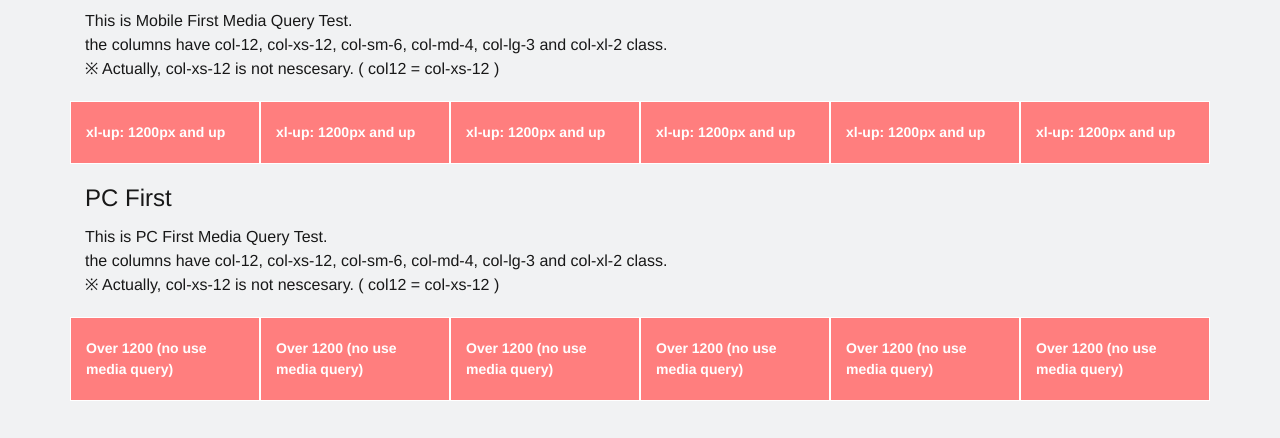
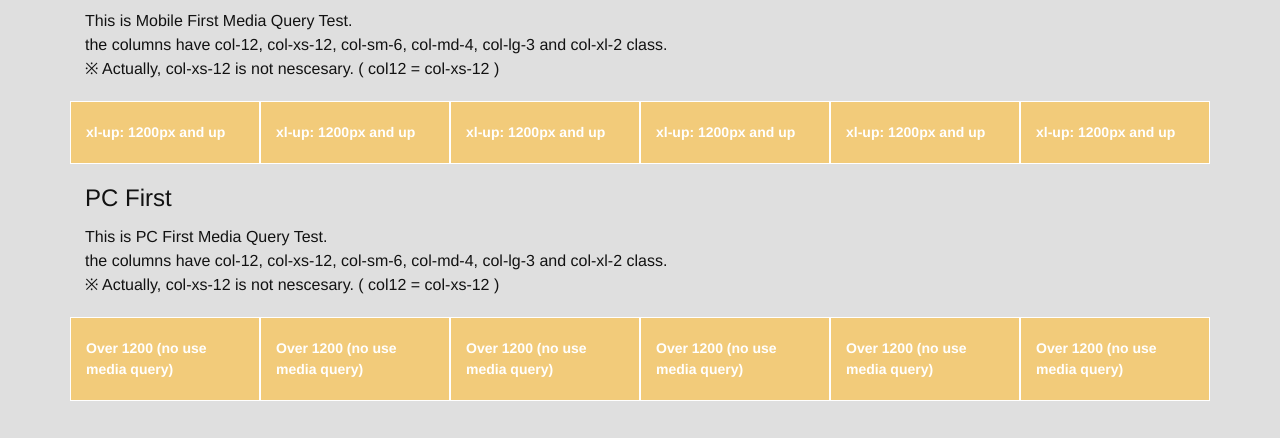
Before and after one commit to masa-sumimoto/html-starter, a website built with webpack: page public/index.html in a window 1280 px wide. Shown: the part 163-601 px from the top of the page. Built offline with nearby package versions, Linux system fonts and the light colour scheme.

Commit message:
Update color system

```diff
--- a/src/scss/core/_variables.scss
+++ b/src/scss/core/_variables.scss
@@ -42,242 +42,333 @@ $h6-font-size: $font-size-base; // 16px
 // ---------------------------------
 // Color System
 // ---------------------------------
+$colors: ();
+
+@function colors($key) {
+  @return map-get($colors, $key);
+}
+
 
 // Mono
 // ------------------------------
 $white: #fff;
 $black: #000;
-$black-600: #5c5c5c;
-$black-700: #464646;
-$black-800: #2e2e2e;
-$black-900: #181818;
+$color-white: #fff;
+$color-black: #000;
+$color-black-900: #121212;
+$color-black-800: #323232;
+$color-black-700: #4b4b4b;
+$color-black-600: #656565;
+$color-black-500: #7e7e7e;
+$color-black-400: #989898;
+$color-black-300: #b1b1b1;
+$color-black-200: #cbcbcb;
+$color-black-100: #e4e4e4;
+$color-gray: #656565;
+$color-gray-900: #747474;
+$color-gray-800: #838383;
+$color-gray-700: #929292;
+$color-gray-600: #a2a2a2;
+$color-gray-500: #b1b1b1;
+$color-gray-400: #c1c1c1;
+$color-gray-300: #d0d0d0;
+$color-gray-200: #dfdfdf;
+$color-gray-100: #efefef;
+$colors: map-merge(
+  (
+    "white": $color-white,
+    "black": $color-black,
+    "black-900": $color-black-900,
+    "black-800": $color-black-800,
+    "black-700": $color-black-700,
+    "black-600": $color-black-600,
+    "black-500": $color-black-500,
+    "black-400": $color-black-400,
+    "black-300": $color-black-300,
+    "black-200": $color-black-200,
+    "black-100": $color-black-100,
+    "gray": $color-gray,
+    "gray-900": $color-gray-900,
+    "gray-800": $color-gray-800,
+    "gray-700": $color-gray-700,
+    "gray-600": $color-gray-600,
+    "gray-500": $color-gray-500,
+    "gray-400": $color-gray-400,
+    "gray-300": $color-gray-300,
+    "gray-200": $color-gray-200,
+    "gray-100": $color-gray-100
+  ),
+  $colors
+);
 
-$gray: #676767;
-$gray-100: #f7f8f8;
-$gray-200: #f1f2f3;
-$gray-300: #e8ebee;
-$gray-400: #e8e8e8;
-$gray-500: #d9d9d9;
-$gray-600: #d1d1d1;
-$gray-700: #c0c1c2;
-$gray-800: #8b8b8b;
-$gray-900: #818181;
+// Living Coral
+// ------------------------------
+$color-living-coral: #ff6f61;
+$color-living-coral-900: #ff7d70;
+$color-living-coral-800: #ff8b80;
+$color-living-coral-700: #ff998f;
+$color-living-coral-600: #ffa89f;
+$color-living-coral-500: #ffb6af;
+$color-living-coral-400: #ffc5bf;
+$color-living-coral-300: #ffd3ce;
+$color-living-coral-200: #ffe1de;
+$color-living-coral-100: #ffefee;
+$colors: map-merge(
+  (
+    "living-coral": $color-living-coral,
+    "living-coral-900": $color-living-coral-900,
+    "living-coral-800": $color-living-coral-800,
+    "living-coral-700": $color-living-coral-700,
+    "living-coral-600": $color-living-coral-600,
+    "living-coral-500": $color-living-coral-500,
+    "living-coral-400": $color-living-coral-400,
+    "living-coral-300": $color-living-coral-300,
+    "living-coral-200": $color-living-coral-200,
+    "living-coral-100": $color-living-coral-100
+  ),
+  $colors
+);
+
+// Aqua Sky
+// ------------------------------
+$color-aqua-sky: #7ac5c5;
+$color-aqua-sky-900: #86caca;
+$color-aqua-sky-800: #94d0d0;
+$color-aqua-sky-700: #a1d6d6;
+$color-aqua-sky-600: #aedcdc;
+$color-aqua-sky-500: #bbe1e1;
+$color-aqua-sky-400: #c9e7e7;
+$color-aqua-sky-300: #d6eded;
+$color-aqua-sky-200: #e3f3f3;
+$color-aqua-sky-100: #f0f8f8;
+$colors: map-merge(
+  (
+    "aqua-sky": $color-aqua-sky,
+    "aqua-sky-900": $color-aqua-sky-900,
+    "aqua-sky-800": $color-aqua-sky-800,
+    "aqua-sky-700": $color-aqua-sky-700,
+    "aqua-sky-600": $color-aqua-sky-600,
+    "aqua-sky-500": $color-aqua-sky-500,
+    "aqua-sky-400": $color-aqua-sky-400,
+    "aqua-sky-300": $color-aqua-sky-300,
+    "aqua-sky-200": $color-aqua-sky-200,
+    "aqua-sky-100": $color-aqua-sky-100
+  ),
+  $colors
+);
+
+// Mimosa
+// ------------------------------
+$color-mimosa: #f0bf59;
+$color-mimosa-900: #f1c569;
+$color-mimosa-800: #f2cb7a;
+$color-mimosa-700: #f4d28a;
+$color-mimosa-600: #f5d89b;
+$color-mimosa-500: #f7deab;
+$color-mimosa-400: #f8e5bc;
+$color-mimosa-300: #faebcc;
+$color-mimosa-200: #fbf2dd;
+$color-mimosa-100: #fdf8ed;
+$colors: map-merge(
+  (
+    "mimosa": $color-mimosa,
+    "mimosa-900": $color-mimosa-900,
+    "mimosa-800": $color-mimosa-800,
+    "mimosa-700": $color-mimosa-700,
+    "mimosa-600": $color-mimosa-600,
+    "mimosa-500": $color-mimosa-500,
+    "mimosa-400": $color-mimosa-400,
+    "mimosa-300": $color-mimosa-300,
+    "mimosa-200": $color-mimosa-200,
+    "mimosa-100": $color-mimosa-100
+  ),
+  $colors
+);
 
 // Red
 // ------------------------------
-$red: #f00;
-$red-100: #ffe4e4;
-$red-200: #ffcbcb;
-$red-300: #ffb1b1;
-$red-400: #ff9898;
-$red-500: #ff7e7e;
-$red-600: #ff6565;
-$red-700: #ff4b4b;
-$red-800: #ff3232;
-$red-900: #ff1818;
-
-$reds: ();
-$reds: map-merge(
+$color-red: #f00;
+$color-red-900: #ff1818;
+$color-red-800: #ff3232;
+$color-red-700: #ff4b4b;
+$color-red-600: #ff6565;
+$color-red-500: #ff7e7e;
+$color-red-400: #ff9898;
+$color-red-300: #ffb1b1;
+$color-red-200: #ffcbcb;
+$color-red-100: #ffe4e4;
+$colors: map-merge(
   (
-    "100": $red-100,
-    "200": $red-200,
-    "300": $red-300,
-    "400": $red-400,
-    "500": $red-500,
-    "600": $red-600,
-    "700": $red-700,
-    "800": $red-800,
-    "900": $red-900
+    "red": $color-red,
+    "red-900": $color-red-900,
+    "red-800": $color-red-800,
+    "red-700": $color-red-700,
+    "red-600": $color-red-600,
+    "red-500": $color-red-500,
+    "red-400": $color-red-400,
+    "red-300": $color-red-300,
+    "red-200": $color-red-200,
+    "red-100": $color-red-100
   ),
-  $reds
-);
-
-// Tomato
-// ------------------------------
-$tomato: #ff6347;
-$tomato-100: #ffeeeb;
-$tomato-200: #ffdfd9;
-$tomato-300: #ffcfc6;
-$tomato-400: #ffc0b4;
-$tomato-500: #ffb0a2;
-$tomato-600: #ffa190;
-$tomato-700: #ff917d;
-$tomato-800: #ff826b;
-$tomato-900: #ff7258;
-
-$tomatos: ();
-$tomatos: map-merge(
-  (
-    "100": $tomato-100,
-    "200": $tomato-200,
-    "300": $tomato-300,
-    "400": $tomato-400,
-    "500": $tomato-500,
-    "600": $tomato-600,
-    "700": $tomato-700,
-    "800": $tomato-800,
-    "900": $tomato-900
-  ),
-  $tomatos
+  $colors
 );
 
 // Blue
 // ------------------------------
-$blue: #165e83;
-$blue-100: #e6eef1;
-$blue-200: #cfdee5;
-$blue-300: #b8cdd9;
-$blue-400: #a1becd;
-$blue-500: #89adc0;
-$blue-600: #729eb4;
-$blue-700: #5b8da7;
-$blue-800: #447e9b;
-$blue-900: #2c6d8f;
-
-$blues: ();
-$blues: map-merge(
+$color-blue: #165e83;
+$color-blue-900: #2c6d8f;
+$color-blue-800: #447e9b;
+$color-blue-700: #5b8da7;
+$color-blue-600: #729eb4;
+$color-blue-500: #89adc0;
+$color-blue-400: #a1becd;
+$color-blue-300: #b8cdd9;
+$color-blue-200: #cfdee5;
+$color-blue-100: #e6eef1;
+$colors: map-merge(
   (
-    "100": $blue-100,
-    "200": $blue-200,
-    "300": $blue-300,
-    "400": $blue-400,
-    "500": $blue-500,
-    "600": $blue-600,
-    "700": $blue-700,
-    "800": $blue-800,
-    "900": $blue-900
+    "blue": $color-blue,
+    "blue-900": $color-blue-900,
+    "blue-800": $color-blue-800,
+    "blue-700": $color-blue-700,
+    "blue-600": $color-blue-600,
+    "blue-500": $color-blue-500,
+    "blue-400": $color-blue-400,
+    "blue-300": $color-blue-300,
+    "blue-200": $color-blue-200,
+    "blue-100": $color-blue-100
   ),
-  $blues
+  $colors
 );
 
 // Dark Cyan
 // ------------------------------
-$dark-cyan: #008b8b;
-$dark-cyan-100: #e4f2f2;
-$dark-cyan-200: #cbe7e7;
-$dark-cyan-300: #b1dbdb;
-$dark-cyan-400: #98d0d0;
-$dark-cyan-500: #7ec4c4;
-$dark-cyan-600: #65b9b9;
-$dark-cyan-700: #4badad;
-$dark-cyan-800: #4badad;
-$dark-cyan-900: #189696;
-
-$dark-cyans: ();
-$dark-cyans: map-merge(
+$color-dark-cyan: #008b8b;
+$color-dark-cyan-100: #e4f2f2;
+$color-dark-cyan-200: #cbe7e7;
+$color-dark-cyan-300: #b1dbdb;
+$color-dark-cyan-400: #98d0d0;
+$color-dark-cyan-500: #7ec4c4;
+$color-dark-cyan-600: #65b9b9;
+$color-dark-cyan-700: #4badad;
+$color-dark-cyan-800: #4badad;
+$color-dark-cyan-900: #189696;
+$colors: map-merge(
   (
-    "100": $dark-cyan-100,
-    "200": $dark-cyan-200,
-    "300": $dark-cyan-300,
-    "400": $dark-cyan-400,
-    "500": $dark-cyan-500,
-    "600": $dark-cyan-600,
-    "700": $dark-cyan-700,
-    "800": $dark-cyan-800,
-    "900": $dark-cyan-900
+    "dark-cyan": $color-dark-cyan,
+    "dark-cyan-900": $color-dark-cyan-900,
+    "dark-cyan-800": $color-dark-cyan-800,
+    "dark-cyan-700": $color-dark-cyan-700,
+    "dark-cyan-600": $color-dark-cyan-600,
+    "dark-cyan-500": $color-dark-cyan-500,
+    "dark-cyan-400": $color-dark-cyan-400,
+    "dark-cyan-300": $color-dark-cyan-300,
+    "dark-cyan-200": $color-dark-cyan-200,
+    "dark-cyan-100": $color-dark-cyan-100
   ),
-  $dark-cyans
-);
-
-// Orange
-// ------------------------------
-$orange: #ff8c00;
-$orange-100: #fff2e4;
-$orange-200: #ffe7cb;
-$orange-300: #ffdbb1;
-$orange-400: #ffd098;
-$orange-500: #ffc57e;
-$orange-600: #ffb965;
-$orange-700: #ffae4b;
-$orange-800: #ffa232;
-$orange-900: #ff9718;
-
-$oranges: ();
-$oranges: map-merge(
-  (
-    "100": $orange-100,
-    "200": $orange-200,
-    "300": $orange-300,
-    "400": $orange-400,
-    "500": $orange-500,
-    "600": $orange-600,
-    "700": $orange-700,
-    "800": $orange-800,
-    "900": $orange-900
-  ),
-  $oranges
+  $colors
 );
 
 // Green
 // ------------------------------
-$green: #008000;
-$green-100: #e4f1e4;
-$green-200: #cbe5cb;
-$green-300: #b1d8b1;
-$green-400: #98cb98;
-$green-500: #7ebf7e;
-$green-600: #65b265;
-$green-700: #4ba54b;
-$green-800: #329932;
-$green-900: #188c18;
-
-$greens: ();
-$greens: map-merge(
+$color-green: #008000;
+$color-green-100: #e4f1e4;
+$color-green-200: #cbe5cb;
+$color-green-300: #b1d8b1;
+$color-green-400: #98cb98;
+$color-green-500: #7ebf7e;
+$color-green-600: #65b265;
+$color-green-700: #4ba54b;
+$color-green-800: #329932;
+$color-green-900: #188c18;
+$colors: map-merge(
   (
-    "100": $green-100,
-    "200": $green-200,
-    "300": $green-300,
-    "400": $green-400,
-    "500": $green-500,
-    "600": $green-600,
-    "700": $green-700,
-    "800": $green-800,
-    "900": $green-900
+    "green": $color-green,
+    "green-900": $color-green-900,
+    "green-800": $color-green-800,
+    "green-700": $color-green-700,
+    "green-600": $color-green-600,
+    "green-500": $color-green-500,
+    "green-400": $color-green-400,
+    "green-300": $color-green-300,
+    "green-200": $color-green-200,
+    "green-100": $color-green-100
   ),
-  $greens
+  $colors
 );
 
 // Olive
 // ------------------------------
-$olive: #808000;
-$olive-100: #f1f1e4;
-$olive-200: #e5e5cb;
-$olive-300: #d8d8b1;
-$olive-400: #cbcb98;
-$olive-500: #bfbf7e;
-$olive-600: #b2b265;
-$olive-700: #a5a54b;
-$olive-800: #999932;
-$olive-900: #8c8c18;
+$color-olive: #808000;
+$color-olive-100: #f1f1e4;
+$color-olive-200: #e5e5cb;
+$color-olive-300: #d8d8b1;
+$color-olive-400: #cbcb98;
+$color-olive-500: #bfbf7e;
+$color-olive-600: #b2b265;
+$color-olive-700: #a5a54b;
+$color-olive-800: #999932;
+$color-olive-900: #8c8c18;
+$colors: map-merge(
+  (
+    "olive": $color-olive,
+    "olive-900": $color-olive-900,
+    "olive-800": $color-olive-800,
+    "olive-700": $color-olive-700,
+    "olive-600": $color-olive-600,
+    "olive-500": $color-olive-500,
+    "olive-400": $color-olive-400,
+    "olive-300": $color-olive-300,
+    "olive-200": $color-olive-200,
+    "olive-100": $color-olive-100
+  ),
+  $colors
+);
 
-$olives: ();
-$olives: map-merge(
-  (
-    "100": $olive-100,
-    "200": $olive-200,
-    "300": $olive-300,
-    "400": $olive-400,
-    "500": $olive-500,
-    "600": $olive-600,
-    "700": $olive-700,
-    "800": $olive-800,
-    "900": $olive-900
-  ),
-  $olives
-);
 
 // Alpha
 // ------------------------------
-$color-black-alpha20: rgba(0, 0, 0, 0.2);
-$color-black-alpha30: rgba(0, 0, 0, 0.4);
-$color-black-alpha40: rgba(0, 0, 0, 0.4);
-$color-black-alpha60: rgba(0, 0, 0, 0.6);
-$color-black-alpha80: rgba(0, 0, 0, 0.8);
-$color-white-alpha20: rgba(255, 255, 255, 0.2);
-$color-white-alpha40: rgba(255, 255, 255, 0.4);
-$color-white-alpha60: rgba(255, 255, 255, 0.6);
-$color-white-alpha80: rgba(255, 255, 255, 0.8);
-$color-white-alpha90: rgba(255, 255, 255, 0.9);
+$color-alpha-black-10: rgba(0, 0, 0, 0.1);
+$color-alpha-black-20: rgba(0, 0, 0, 0.2);
+$color-alpha-black-30: rgba(0, 0, 0, 0.3);
+$color-alpha-black-40: rgba(0, 0, 0, 0.4);
+$color-alpha-black-50: rgba(0, 0, 0, 0.5);
+$color-alpha-black-60: rgba(0, 0, 0, 0.6);
+$color-alpha-black-70: rgba(0, 0, 0, 0.7);
+$color-alpha-black-80: rgba(0, 0, 0, 0.8);
+$color-alpha-black-90: rgba(0, 0, 0, 0.9);
+$color-alpha-white-10: rgba(255, 255, 255, 0.1);
+$color-alpha-white-20: rgba(255, 255, 255, 0.2);
+$color-alpha-white-30: rgba(255, 255, 255, 0.3);
+$color-alpha-white-40: rgba(255, 255, 255, 0.4);
+$color-alpha-white-50: rgba(255, 255, 255, 0.5);
+$color-alpha-white-60: rgba(255, 255, 255, 0.6);
+$color-alpha-white-70: rgba(255, 255, 255, 0.7);
+$color-alpha-white-80: rgba(255, 255, 255, 0.8);
+$color-alpha-white-90: rgba(255, 255, 255, 0.9);
+$colors: map-merge(
+  (
+    "alpha-black-10": $color-alpha-black-10,
+    "alpha-black-20": $color-alpha-black-20,
+    "alpha-black-30": $color-alpha-black-30,
+    "alpha-black-40": $color-alpha-black-40,
+    "alpha-black-50": $color-alpha-black-50,
+    "alpha-black-60": $color-alpha-black-60,
+    "alpha-black-70": $color-alpha-black-70,
+    "alpha-black-80": $color-alpha-black-80,
+    "alpha-black-90": $color-alpha-black-90,
+    "alpha-white-10": $color-alpha-white-10,
+    "alpha-white-20": $color-alpha-white-20,
+    "alpha-white-30": $color-alpha-white-30,
+    "alpha-white-40": $color-alpha-white-40,
+    "alpha-white-50": $color-alpha-white-50,
+    "alpha-white-60": $color-alpha-white-60,
+    "alpha-white-70": $color-alpha-white-70,
+    "alpha-white-80": $color-alpha-white-80,
+    "alpha-white-90": $color-alpha-black-90,
+  ),
+  $colors
+);
 
 
 // ---------------------------------
@@ -286,14 +377,14 @@ $color-white-alpha90: rgba(255, 255, 255, 0.9);
 
 // Bootstrap
 // ------------------------------
-$primary: $blue;
-$secondary: $olive;
-$success: $orange;
-$info: $dark-cyan;
-$warning: $tomato;
-$danger: $red;
-$light: $gray-200;
-$dark: $black-800;
+$primary: colors("blue");
+$secondary: colors("olive");
+$success: colors("mimosa");
+$info: colors("dark-cyan");
+$warning: colors("mimosa");
+$danger: colors("red-900");
+$light: colors("gray-200");
+$dark: colors("black-800");
 
 $theme-colors: (
   "primary": $primary,
@@ -308,14 +399,14 @@ $theme-colors: (
 
 // Bg
 // ------------------------------
-$color-accent-bg1: $gray-200;
-$color-accent-bg2: $blue-200;
-$color-accent-bg3: $olive-200;
-$color-accent-bg5: $orange-200;
-$color-accent-bg4: $dark-cyan-200;
-$color-accent-bg6: $tomato-200;
-$color-accent-bg7: $red-200;
-$color-accent-bg8: $green-200;
+$color-accent-bg1: colors("gray-200");
+$color-accent-bg2: colors("aqua-sky-200");
+$color-accent-bg3: colors("living-coral-200");
+$color-accent-bg4: colors("mimosa-200");
+$color-accent-bg5: colors("mimosa-200");
+$color-accent-bg6: colors("mimosa-200");
+$color-accent-bg7: colors("mimosa-200");
+$color-accent-bg8: colors("mimosa-200");
 
 // SNS Colors
 // ------------------------------
@@ -328,8 +419,8 @@ $sns-youtube: #f00;
 // ---------------------------------
 // Element - Body
 // ---------------------------------
-$body-bg: $white;
-$body-color: $black-900;
+$body-bg: colors("white");
+$body-color: colors("black-900");
 $body-rvs-bg: $body-color;
 $body-rvs-color: $body-bg;
 
@@ -337,7 +428,7 @@ $body-rvs-color: $body-bg;
 // ---------------------------------
 // Element - Links
 // ---------------------------------
-$link-color: $blue;
+$link-color: colors("blue");
 $link-hover-color: darken($link-color, 15%);
 $link-decoration: underline;
 $link-hover-decoration: underline;
@@ -346,7 +437,7 @@ $link-hover-decoration: underline;
 // ---------------------------------
 // Element - Border
 // ---------------------------------
-$color-border-cmn: $gray-400;
+$color-border-cmn: $color-gray-400;
 
 
 // ---------------------------------
--- a/src/scss/layouts/_footer.scss
+++ b/src/scss/layouts/_footer.scss
@@ -6,8 +6,8 @@
 // Main container
 // ---------------------------------
 .Footer {
-  background-color: $black-900;
-  color: $white;
+  background-color: colors("black-800");
+  color: colors("white");
   height: 50px;
 }
 
--- a/src/scss/layouts/_header.scss
+++ b/src/scss/layouts/_header.scss
@@ -7,8 +7,8 @@
 // ---------------------------------
 .Header {
   height: $header-height;
-  background-color: $black-900;
-  color: $white;
+  background-color: colors("black-800");
+  color: colors("white");
 }
 
 
--- a/src/scss/pages/_top.scss
+++ b/src/scss/pages/_top.scss
@@ -9,18 +9,18 @@
 // media-query-test
 // ------------------------------
 .media-query-test {
-  $_xs-size-color: $gray-700;
-  $_sm-size-color: $blue-500;
-  $_md-size-color: $green-500;
-  $_lg-size-color: $orange-500;
-  $_xl-size-color: $red-500;
+  $_xs-size-color: colors("gray-700");
+  $_sm-size-color: colors("aqua-sky-700");
+  $_md-size-color: colors("green-500");
+  $_lg-size-color: colors("living-coral-800");
+  $_xl-size-color: colors("mimosa-800");
 
   &__item {
     padding-top: 20px;
     padding-bottom: 20px;
-    border: 1px solid $white;
+    border: 1px solid colors("white");
     font-size: 1.4rem;
-    color: $white;
+    color: colors("white");
     font-weight: bold;
 
     &--type_mobile-first {
```
Also changed, not shown: src/scss/core/_utilities.scss (+10 -10 lines).
